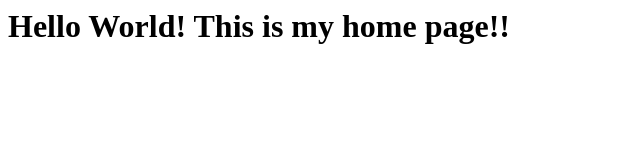
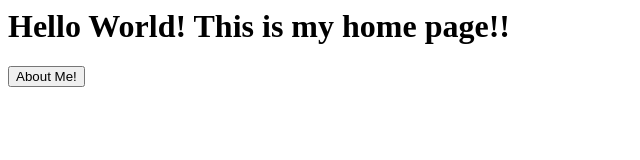
Before and after one commit to msleone90/test_repo, a plain HTML site: page templates/pages/index.html in a window 1280 px wide. Shown: the whole page, without its empty margins (0-640 px from the left). Drawn offline with Linux system fonts and the light colour scheme.

Commit message:
Update 4
Added about.html page and python files

```diff
--- a/templates/pages/index.html
+++ b/templates/pages/index.html
@@ -1 +1,4 @@
 <html><h1>Hello World! This is my home page!!</h1></html>
+<form action="/about/" method="get">
+    <button type="submit">About Me!</button>
+</form>
```
Also changed, not shown: templates/pages/about.html (added, +1 -0 lines).
